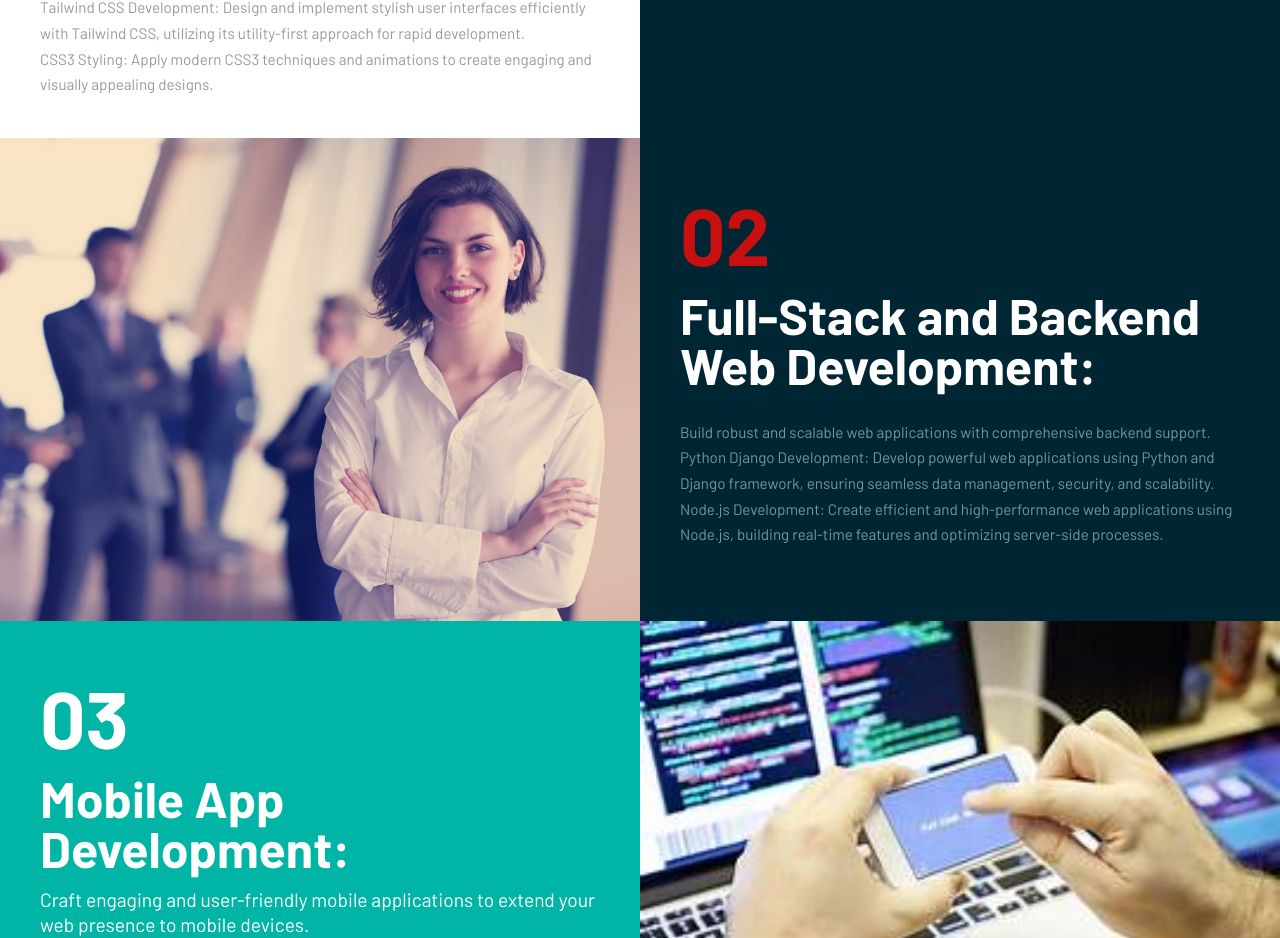
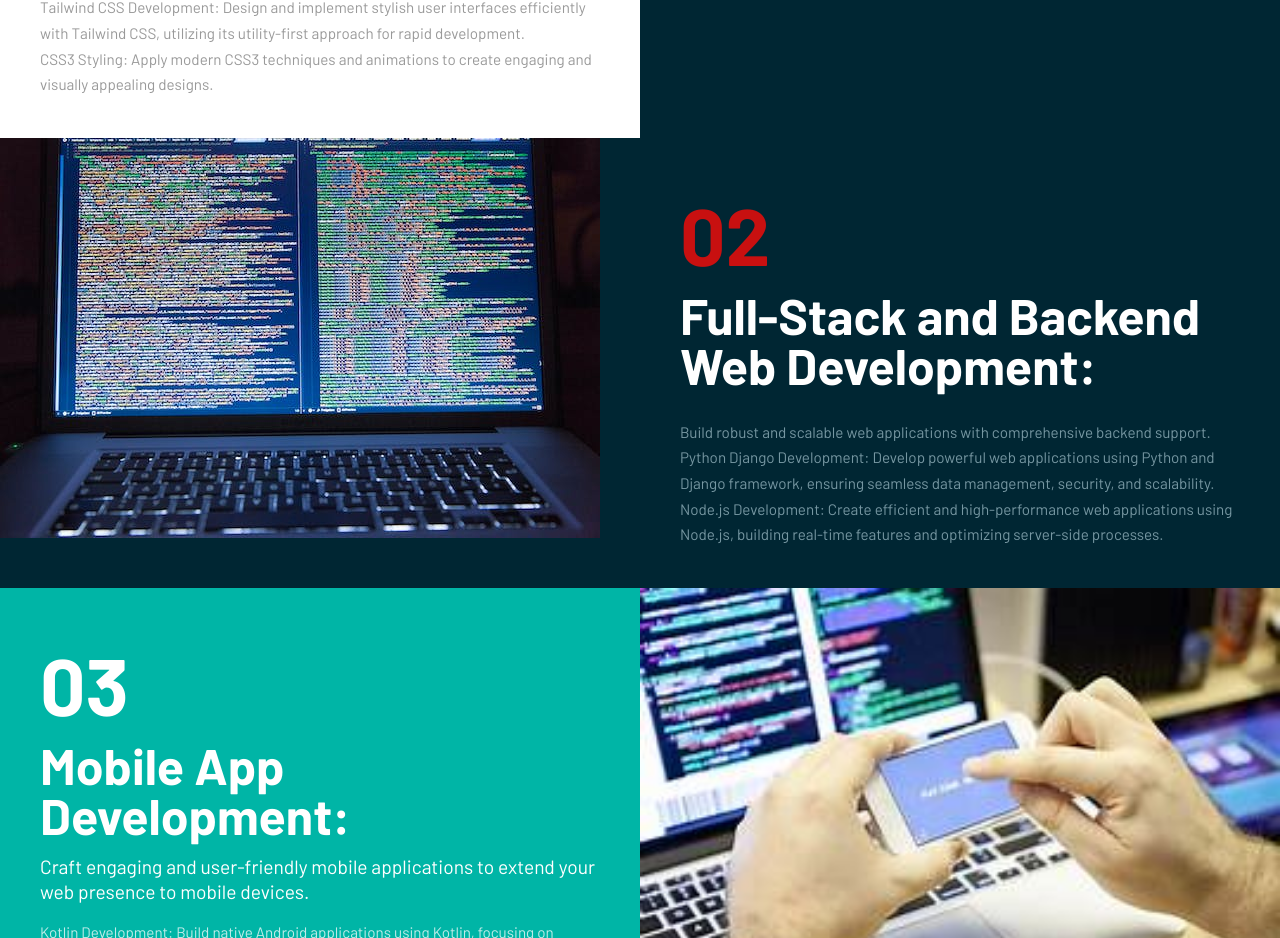
Before and after one commit to Royweru/portfolio1, a plain HTML site: page services.html in a window 1280 px wide. Shown: the part 834-1772 px from the top of the page. Drawn offline with Linux system fonts and the light colour scheme.

Commit message:
modified:   services.html

```diff
--- a/services.html
+++ b/services.html
@@ -119,7 +119,7 @@
       <!-- SECTION 2 -->
       <section class="grid">
         <!-- Image-->
-        <img class="m-12 l-6" src="img/img-01.jpg" />
+        <img class="m-12 l-6" src="img/img-07.jpeg" />
 
         <div class="m-12 l-6 padding-2x background-dark">
           <p class="text-strong text-size-80 text-red">02</p>
```
